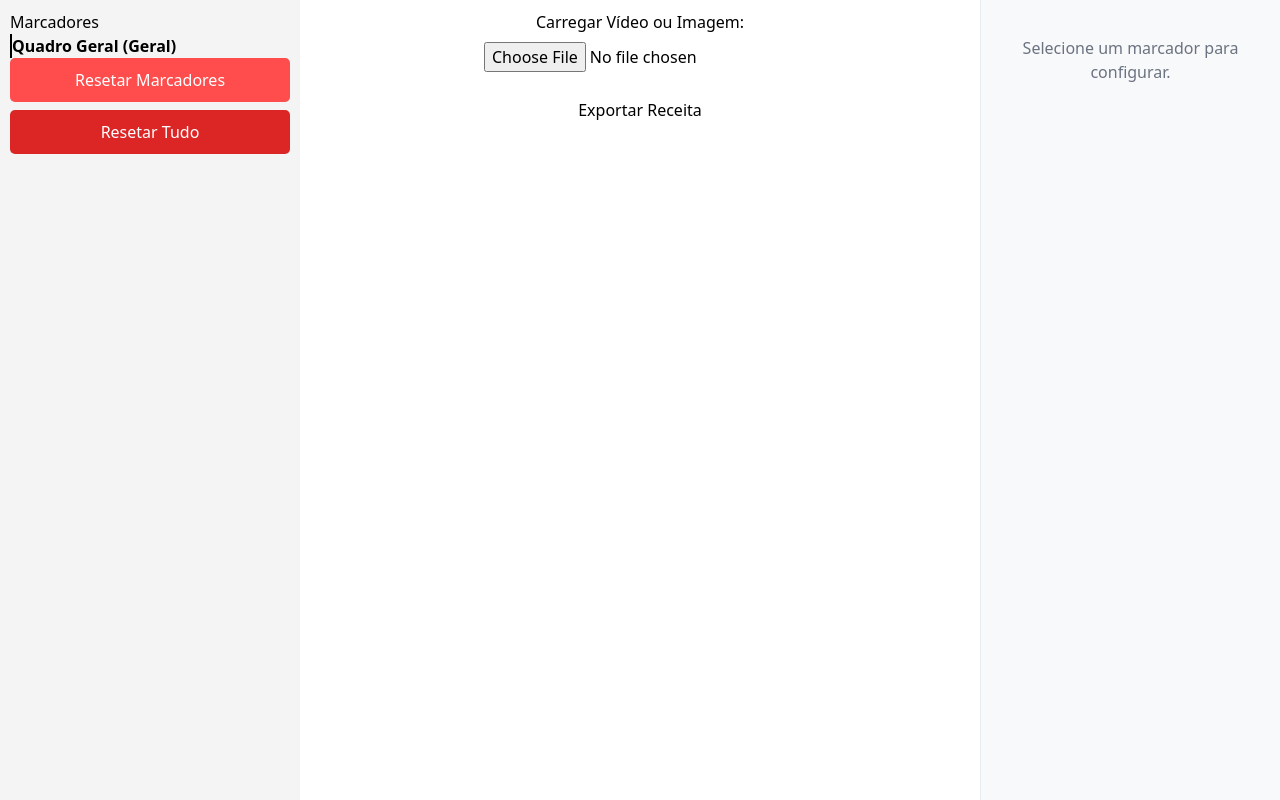
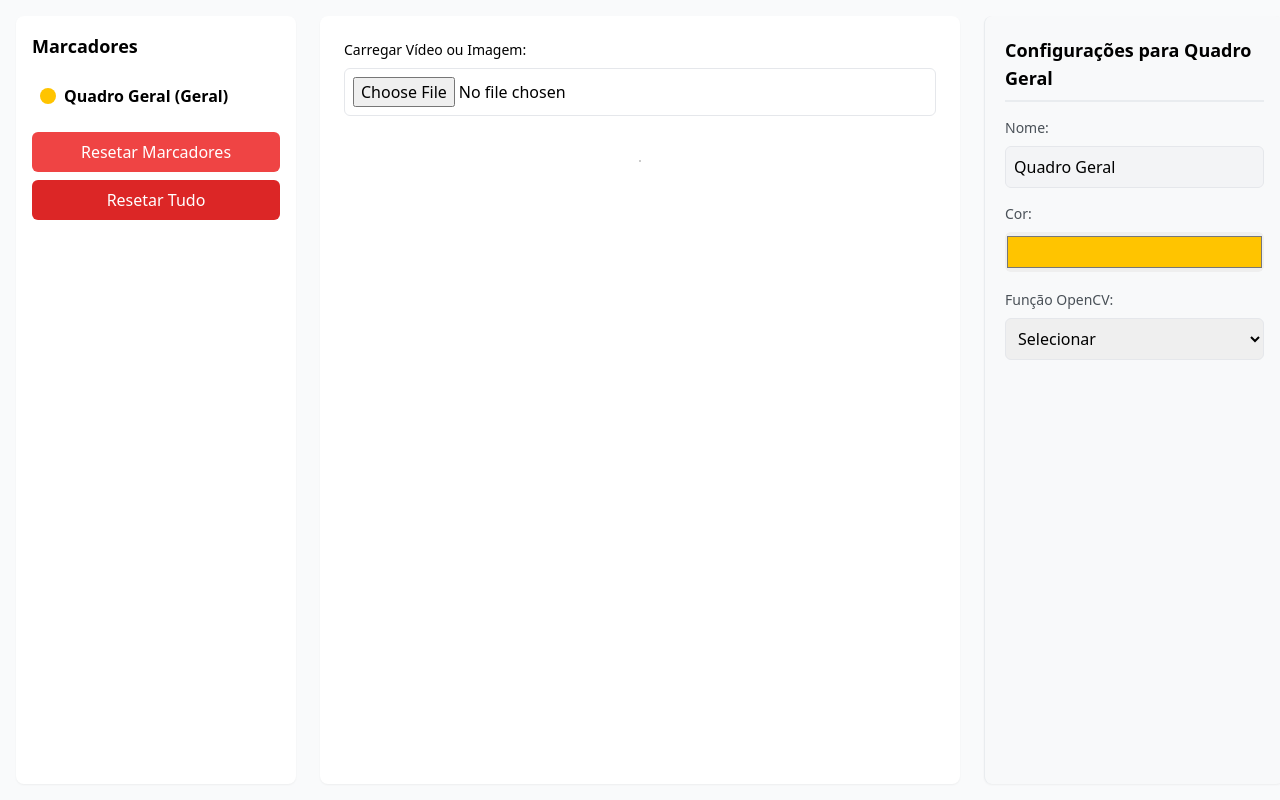
Before and after one commit to ale-ambevtech/estudio-frontend, a React (Vite) app: page / in a window 1280 px wide. Built offline with nearby package versions, Linux system fonts and the light colour scheme.

Commit message:
feat: layout adjust

```diff
--- a/src/components/App.tsx
+++ b/src/components/App.tsx
@@ -398,8 +398,13 @@ const App: React.FC = () => {
     };
   }, []);
 
+  // Adicionar este seletor para obter o marcador selecionado
+  const selectedMarker = markers.find((marker) => marker.id === selectedMarkerId) || markers[0];
+
   return (
-    <div className="app-container">
+    <div className="min-h-screen bg-gray-50">
+      <div className="container mx-auto p-4 grid grid-cols-[280px_1fr_280px] gap-6">
+        {/* Sidebar Esquerda */}
         <Sidebar
           markers={markers}
           selectMarker={selectMarker}
@@ -407,14 +412,28 @@ const App: React.FC = () => {
           updateMarker={updateMarker}
           resetMarkers={resetMarkers}
           resetAll={resetAll}
+          className="bg-white rounded-lg shadow-sm p-4 h-[calc(100vh-2rem)] overflow-y-auto"
         />
-      <div className="main-content">
-        <label htmlFor="media-upload" className="block mb-2">
+
+        {/* Área Principal */}
+        <main className="bg-white rounded-lg shadow-sm p-6 flex flex-col gap-4">
+          <div className="space-y-4">
+            {/* Input de arquivo */}
+            <div className="mb-6">
+              <label htmlFor="media-upload" className="block text-sm font-medium mb-2">
                 Carregar Vídeo ou Imagem:
               </label>
-        <input id="media-upload" type="file" accept="video/*,image/*" onChange={handleFileUpload} className="mb-4" />
-        {mediaUrl && (
-          <>
+              <input
+                type="file"
+                id="media-upload"
+                accept="video/*,image/*"
+                onChange={handleFileUpload}
+                className="w-full p-2 border rounded-md"
+              />
+            </div>
+
+            {/* Player de Vídeo/Imagem */}
+            <div className="relative">
               <VideoPlayer
                 markers={markers}
                 addMarker={addMarker}
@@ -425,23 +444,26 @@ const App: React.FC = () => {
                 mediaType={mediaType}
                 mediaUrl={mediaUrl}
               />
-          </>
-        )}
+            </div>
+
+            {/* Timeline e Controles */}
             {mediaType === 'video' && (
-          <>
+              <div className="space-y-4">
                 <Timeline videoRef={videoRef} onSeek={handleSeek} onThumbnailsGenerated={handleThumbnailsGenerated} />
                 <VideoControls videoRef={videoRef} fps={fps} isPlaying={isPlaying} />
-          </>
+              </div>
             )}
-        <button onClick={exportRecipe} className="button-export">
-          Exportar Receita
-        </button>
           </div>
+        </main>
+
+        {/* Sidebar Direita */}
         <ConfigPanel
-        marker={markers.find((m) => m.id === selectedMarkerId) || null}
+          marker={selectedMarker}
           updateMarker={updateMarker}
           deleteMarker={deleteMarker}
+          className="bg-white rounded-lg shadow-sm p-4 h-[calc(100vh-2rem)] overflow-y-auto"
         />
+      </div>
     </div>
   );
 };
--- a/src/components/ConfigPanel.tsx
+++ b/src/components/ConfigPanel.tsx
@@ -9,9 +9,10 @@ export interface ConfigPanelProps {
   marker: Marker | null;
   updateMarker: (updatedMarker: Marker) => void;
   deleteMarker: (id: string) => void;
+  className?: string;
 }
 
-const ConfigPanel: React.FC<ConfigPanelProps> = ({ marker, updateMarker, deleteMarker }) => {
+const ConfigPanel: React.FC<ConfigPanelProps> = ({ marker, updateMarker, deleteMarker, className }) => {
   if (!marker) {
     return (
       <div className="config-panel">
@@ -21,56 +22,18 @@ const ConfigPanel: React.FC<ConfigPanelProps> = ({ marker, updateMarker, deleteM
   }
 
   const handleNameChange = (e: React.ChangeEvent<HTMLInputElement>) => {
-    if (!marker.isGeneral) {
-      updateMarker({ ...marker, name: e.target.value });
-    }
+    updateMarker({ ...marker, name: e.target.value });
   };
 
   const handleColorChange = (e: React.ChangeEvent<HTMLInputElement>) => {
     updateMarker({ ...marker, color: e.target.value });
   };
 
-  const handleFunctionChange = (e: { value: string }) => {
-    const newFunction = e.value as
-      | 'colorSegmentation'
-      | 'detectShapes'
-      | 'templateMatching'
-      | 'detectPeople'
-      | undefined;
-    let newParams = marker.opencvParams || {};
-
-    if (newFunction === 'colorSegmentation') {
-      newParams = {
-        ...newParams,
-        lowerColor: '#000000',
-        upperColor: '#FFFFFF',
-        tolerance: 20,
-        minArea: 100,
-        maxArea: 10000,
-      };
-    } else if (newFunction === 'detectShapes') {
-      newParams = {
-        ...newParams,
-        shapes: ['circle'],
-        minArea: 100,
-        maxArea: 10000,
-        shapeTolerance: 0.02,
-      };
-    } else if (newFunction === 'templateMatching') {
-      newParams = {
-        ...newParams,
-        templateImage: undefined,
-        threshold: 0.8,
-      };
-    } else if (newFunction === 'detectPeople') {
-      newParams = {
-        ...newParams,
-        minArea: 1000,
-        maxArea: 100000,
-      };
-    }
-
-    updateMarker({ ...marker, opencvFunction: newFunction, opencvParams: newParams });
+  const handleFunctionChange = (e: React.ChangeEvent<HTMLSelectElement>) => {
+    updateMarker({
+      ...marker,
+      opencvFunction: e.target.value as Marker['opencvFunction'],
+    });
   };
 
   const handleDelete = () => {
@@ -421,11 +384,14 @@ const ConfigPanel: React.FC<ConfigPanelProps> = ({ marker, updateMarker, deleteM
   };
 
   return (
-    <div className="config-panel p-4 space-y-4">
-      <h2 className="text-xl font-bold mb-4">Configurações para {marker.isGeneral ? 'Quadro Geral' : 'Marcador'}</h2>
+    <div className={`config-panel p-4 space-y-4 ${className}`}>
+      <h2 className="text-lg font-semibold mb-4">
+        Configurações para {marker.isGeneral ? 'Quadro Geral' : 'Marcador'}
+      </h2>
+
       <div className="space-y-4">
         <div className="space-y-2">
-          <label htmlFor="markerName" className="block text-sm font-medium">
+          <label htmlFor="markerName" className="block text-sm font-medium text-gray-700">
             Nome:
           </label>
           <input
@@ -434,38 +400,42 @@ const ConfigPanel: React.FC<ConfigPanelProps> = ({ marker, updateMarker, deleteM
             value={marker.name || ''}
             onChange={handleNameChange}
             disabled={marker.isGeneral}
-            className={`w-full p-2 border rounded ${marker.isGeneral ? 'bg-gray-100' : ''}`}
+            className="w-full p-2 border rounded-md disabled:bg-gray-100"
+            aria-label="Nome do marcador"
           />
         </div>
+
         <div className="space-y-2">
-          <label htmlFor="markerColor" className="block text-sm font-medium">
+          <label htmlFor="markerColor" className="block text-sm font-medium text-gray-700">
             Cor:
           </label>
           <input
+            id="markerColor"
             type="color"
-            id="markerColor"
             value={marker.color}
             onChange={handleColorChange}
-            className="w-full h-10"
+            className="w-full h-10 rounded-md"
+            aria-label="Cor do marcador"
           />
         </div>
+
         <div className="space-y-2">
-          <label htmlFor="opencvFunction" className="block text-sm font-medium">
+          <label htmlFor="opencvFunction" className="block text-sm font-medium text-gray-700">
             Função OpenCV:
           </label>
-          <Dropdown
+          <select
             id="opencvFunction"
             value={marker.opencvFunction || ''}
-            options={[
-              { label: 'Selecionar', value: '' },
-              { label: 'Detecção de Formas', value: 'detectShapes' },
-              { label: 'Segmentação de Cor', value: 'colorSegmentation' },
-              { label: 'Correspondência de Modelo', value: 'templateMatching' },
-              { label: 'Detecção de Pessoas', value: 'detectPeople' },
-            ]}
             onChange={handleFunctionChange}
-            className="w-full"
-          />
+            className="w-full p-2 border rounded-md"
+            aria-label="Função OpenCV"
+          >
+            <option value="">Selecionar</option>
+            <option value="detectShapes">Detecção de Formas</option>
+            <option value="colorSegmentation">Segmentação de Cor</option>
+            <option value="templateMatching">Correspondência de Modelo</option>
+            <option value="detectPeople">Detecção de Pessoas</option>
+          </select>
         </div>
       </div>
 
--- a/src/components/Sidebar.tsx
+++ b/src/components/Sidebar.tsx
@@ -7,9 +7,18 @@ interface SidebarProps {
   updateMarker: (updatedMarker: Marker) => void;
   resetMarkers: () => void;
   resetAll: () => void;
+  className?: string;
 }
 
-function Sidebar({ markers, selectMarker, selectedMarkerId, updateMarker, resetMarkers, resetAll }: SidebarProps) {
+function Sidebar({
+  markers,
+  selectMarker,
+  selectedMarkerId,
+  updateMarker,
+  resetMarkers,
+  resetAll,
+  className,
+}: SidebarProps) {
   const handleMarkerClick = (marker: Marker) => {
     selectMarker(marker.id);
     updateMarker({ ...marker, lastSelected: new Date().toISOString() } as Marker);
@@ -17,57 +26,36 @@ function Sidebar({ markers, selectMarker, selectedMarkerId, updateMarker, resetM
   };
 
   return (
-    <aside className="sidebar">
-      <h2>Marcadores</h2>
-      <ul>
+    <aside className={className}>
+      <h2 className="text-lg font-semibold mb-4">Marcadores</h2>
+      <ul className="space-y-2 mb-4">
         {markers.map((marker) => (
           <li
             key={marker.id}
             onClick={() => handleMarkerClick(marker)}
-            style={{
-              backgroundColor: marker.id === selectedMarkerId ? marker.color : 'transparent',
-              fontWeight: marker.isGeneral ? 'bold' : 'normal',
-              color: marker.isGeneral ? '#000' : 'inherit',
-            }}
+            className={`
+              flex items-center gap-2 p-2 rounded-md cursor-pointer transition-colors
+              ${marker.id === selectedMarkerId ? 'bg-gray-100' : 'hover:bg-gray-50'}
+            `}
           >
-            <span
-              className="marker-color"
-              style={{
-                backgroundColor: marker.color,
-                border: marker.isGeneral ? '1px solid #000' : 'none',
-              }}
-            />
-            {marker.name || 'Marker'}
-            {marker.isGeneral && ' (Geral)'}
+            <span className="w-4 h-4 rounded-full" style={{ backgroundColor: marker.color }} />
+            <span className={marker.isGeneral ? 'font-semibold' : ''}>
+              {marker.name || 'Marker'}
+              {marker.isGeneral && ' (Geral)'}
+            </span>
           </li>
         ))}
       </ul>
       <div className="space-y-2">
         <button
           onClick={resetMarkers}
-          className="reset-button w-full"
-          style={{
-            padding: '10px',
-            backgroundColor: '#ff4d4d',
-            color: 'white',
-            border: 'none',
-            borderRadius: '5px',
-            cursor: 'pointer',
-          }}
+          className="w-full px-4 py-2 bg-red-500 hover:bg-red-600 text-white rounded-md transition-colors"
         >
           Resetar Marcadores
         </button>
         <button
           onClick={resetAll}
-          className="reset-button w-full"
-          style={{
-            padding: '10px',
-            backgroundColor: '#dc2626',
-            color: 'white',
-            border: 'none',
-            borderRadius: '5px',
-            cursor: 'pointer',
-          }}
+          className="w-full px-4 py-2 bg-red-600 hover:bg-red-700 text-white rounded-md transition-colors"
         >
           Resetar Tudo
         </button>
--- a/src/components/VideoPlayer.tsx
+++ b/src/components/VideoPlayer.tsx
@@ -4,7 +4,6 @@ import { v4 as uuidv4 } from 'uuid';
 import { VIDEO } from '../constants/dimensions';
 import { MARKER_COLORS } from '../constants/colors';
 import { calculateScaledDimensions, calculateFps } from '../utils/video';
-import { useVideoControls } from '../hooks/useVideoControls';
 
 interface VideoPlayerProps {
   markers: Marker[];
--- a/tailwind.config.js
+++ b/tailwind.config.js
@@ -4,7 +4,12 @@ export default {
     "./src/**/*.{js,ts,jsx,tsx,mdx}",
   ],
   theme: {
-    extend: {},
+    extend: {
+      container: {
+        center: true,
+        padding: '1rem',
+      },
+    },
   },
   plugins: [],
 }
```
Also changed, not shown: src/components/Timeline.tsx (+24 -16 lines), src/components/VideoControls.tsx (+31 -23 lines). Lines whose indentation alone changed are shown as unchanged.
